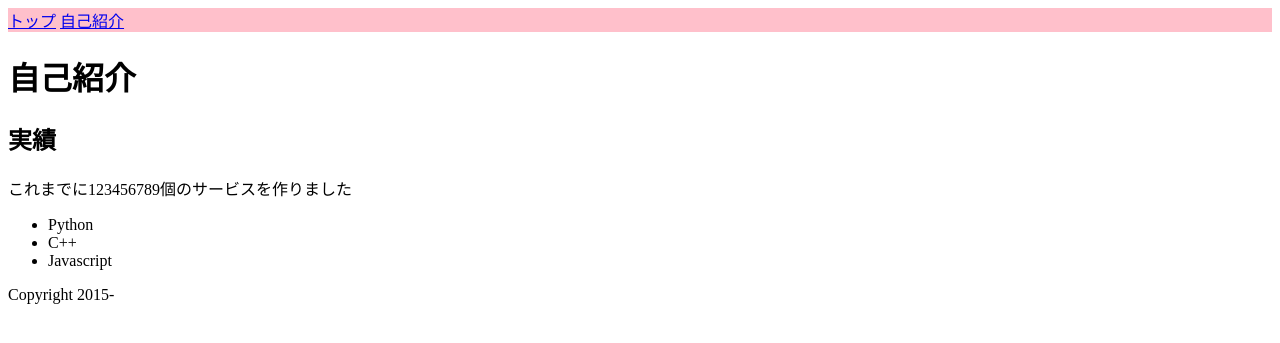
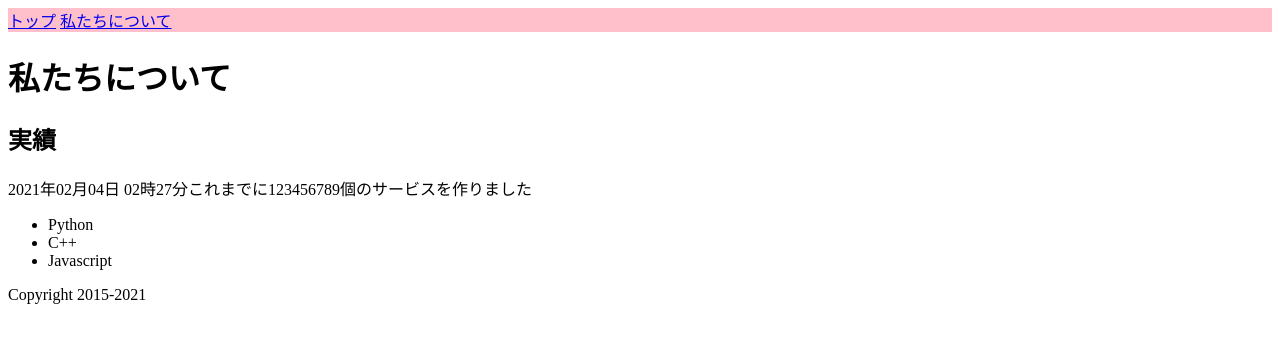
Before and after one commit to TeddyGlass/Django_Tutorial, a Django app: page /about/ in a window 1280 px wide. Shown: the top 343 px of the page. Run offline with Django 3.2, Linux system fonts and the light colour scheme.

Commit message:
add HTML/CSS

```diff
--- a/django_website2/django_website2/settings.py
+++ b/django_website2/django_website2/settings.py
@@ -106,7 +106,7 @@ AUTH_PASSWORD_VALIDATORS = [
 
 LANGUAGE_CODE = 'en-us'
 
-TIME_ZONE = 'UTC'
+TIME_ZONE = 'Asia/Tokyo'
 
 USE_I18N = True
 
--- a/django_website2/website/templates/_footer.html
+++ b/django_website2/website/templates/_footer.html
@@ -1,3 +1,3 @@
 <div>
-    <p>Copyright 2015-</p>
+    <p>Copyright 2015-{% now 'Y'%}</p>
 </div>
--- a/django_website2/website/templates/_navbar.html
+++ b/django_website2/website/templates/_navbar.html
@@ -1,4 +1,4 @@
 <div class='navbar'>
     <a href="/">トップ</a> <!--#/を忘れない-->
-    <a href="/about">自己紹介</a>
+    <a href="/about">私たちについて</a>
 </div>
--- a/django_website2/website/templates/about.html
+++ b/django_website2/website/templates/about.html
@@ -1,9 +1,9 @@
 {% extends "base.html" %}
 
 {% block main %}
-<h1>自己紹介</h1>
+<h1>私たちについて</h1>
 <h2>実績</h2>
-<p>これまでに{{n_services}}個のサービスを作りました</p>
+<p>{% now 'Y年m月d日 H時i分'%}これまでに{{n_services}}個のサービスを作りました</p>
 <ul>
     {% for skill in skills %}
     <li>{{skill}}</li>
```
